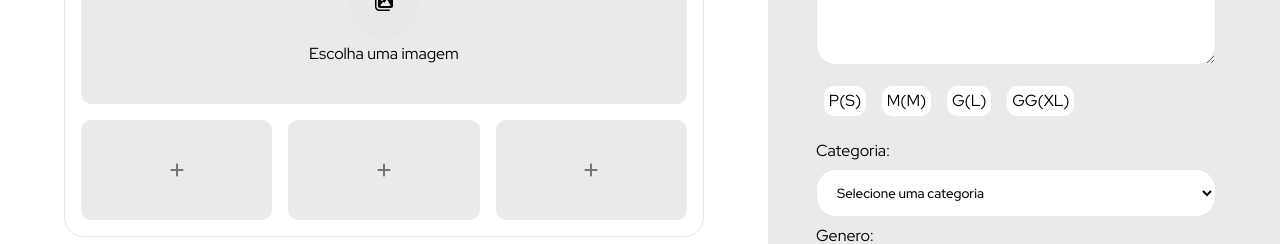
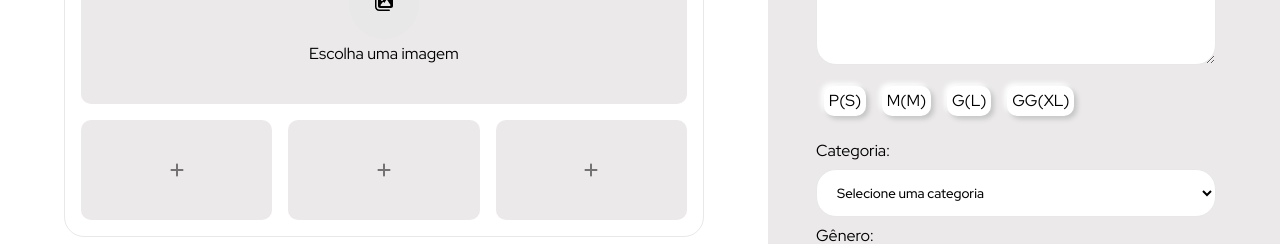
Before and after one commit to Talyson-Ferreira1/Trapo, a Next.js app: page /Register-product in a window 1280 px wide. Shown: the part 425-669 px from the top of the page. Built offline with nearby package versions, Linux system fonts and the light colour scheme.

Commit message:
feature: finished logic checkbox

```diff
--- a/src/app/components/register-product-information/register-information.jsx
+++ b/src/app/components/register-product-information/register-information.jsx
@@ -1,11 +1,11 @@
-'use client';
+'use client'
 import PropTypes from 'prop-types';
 import { useFormik } from 'formik';
 import './style.css';
 import { off } from 'process';
 
 export default function RegisterProductInfo({ sendInfo }) {
-  //adicionar mais informações como tamanhos
+  // adicionar mais informações como tamanhos
 
   const initialValues = {
     name_product: '',
@@ -17,7 +17,6 @@ export default function RegisterProductInfo({ sendInfo }) {
     checkbox_value_2: [],
     checkbox_value_3: [],
     checkbox_value_4: [],
-
   };
 
   const onSubmit = (values) => {
@@ -26,34 +25,60 @@ export default function RegisterProductInfo({ sendInfo }) {
 
   const validate = (values) => {
     let errors = {};
+
     const regex = /^\d+(?:[\.,]\d{1,2})?$/gm;
+
+
+    const arrayCheckbox = [
+      values.checkbox_value_1,
+      values.checkbox_value_2,
+      values.checkbox_value_3,
+      values.checkbox_value_4,
+    ]
+
+    const allAreEmpty = arrayCheckbox.every(value => Array.isArray(value) && value.length === 0);
+
 
     if (!values.name_product) {
       errors.name_product = 'Campo obrigatório';
+
     } else if (values.name_product.length < 5) {
       errors.name_product = 'O nome deve conter no mínimo 5 caracteres';
+
     }
 
     if (!values.price_product) {
       errors.price_product = 'Campo obrigatório';
+
     } else if (!regex.test(values.price_product)) {
       errors.price_product = 'Insira um valor numérico válido';
+
     }
 
     if (!values.description_product) {
       errors.description_product = 'Campo obrigatório';
+
     } else if (values.description_product.length < 10) {
-      errors.description_product = 'Insira no minimo 10 caracteres';
+      errors.description_product = 'Insira no mínimo 10 caracteres';
+
     } else if (values.description_product.length > 100) {
-      errors.description_product = 'Insira no minimo 100 caracteres';
+      errors.description_product = 'Insira no máximo 100 caracteres';
+
+    }
+
+    if(allAreEmpty){
+      errors.size_product = 'Selecione no mínimo um tamanho';
+
     }
 
     if (!values.category_product) {
       errors.category_product = 'Campo obrigatório';
+
     }
 
     if (!values.gener_product) {
       errors.gener_product = 'Campo obrigatório';
+
     }
 
     return errors;
@@ -65,7 +90,21 @@ export default function RegisterProductInfo({ sendInfo }) {
     validate,
   });
 
-  console.log(formik.values)
+  const handleCheckboxChange = (fieldName, e) => {
+    const isChecked = e.target.checked;
+    const checkboxValues = [...formik.values[fieldName]];
+
+    if (isChecked) {
+      checkboxValues.push(e.target.value);
+    } else {
+      const index = checkboxValues.indexOf(e.target.value);
+      if (index > -1) {
+        checkboxValues.splice(index, 1);
+      }
+    }
+
+    formik.setFieldValue(fieldName, checkboxValues);
+  };
 
   return (
     <section className="form-info-poduct">
@@ -116,53 +155,55 @@ export default function RegisterProductInfo({ sendInfo }) {
             <span className="warning">{formik.errors.description_product}</span>
           )}
 
-        <div className='container-checkbox'>
-
-
-          <label className="label-checkbox" htmlFor="checkbox_value_1">
+        <div className="container-checkbox">
+          <label className={`label-checkbox${formik.values.checkbox_value_1.includes('P(S)') ? ' checked' : ''}`} htmlFor="checkbox_value_1">
             P(S)
             <input
               className="checkbox"
               type="checkbox"
               name="checkbox_value_1"
-              onChange={formik.handleChange}
+              value="P(S)"
+              onChange={(e) => handleCheckboxChange('checkbox_value_1', e)}
             />
           </label>
 
-
-
-          <label className='label-checkbox' htmlFor="checkbox_value_2">
+          <label className={`label-checkbox${formik.values.checkbox_value_2.includes('M(M)') ? ' checked' : ''}`} htmlFor="checkbox_value_2">
             <input
-              className='checkbox'
+              className="checkbox"
               type="checkbox"
               name="checkbox_value_2"
-              onChange={formik.handleChange}
-              />
+              value="M(M)"
+              onChange={(e) => handleCheckboxChange('checkbox_value_2', e)}
+            />
             M(M)
           </label>
 
-
-          <label className='label-checkbox' htmlFor="checkbox_value_3">
+          <label className={`label-checkbox${formik.values.checkbox_value_3.includes('G(L)') ? ' checked' : ''}`} htmlFor="checkbox_value_3">
             <input
-              className='checkbox check-3'
+              className="checkbox check-3"
               type="checkbox"
               name="checkbox_value_3"
-              onChange={formik.handleChange}
-              />
+              value="G(L)"
+              onChange={(e) => handleCheckboxChange('checkbox_value_3', e)}
+            />
             G(L)
           </label>
 
-          <label className='label-checkbox' htmlFor="checkbox_value_4">
+          <label className={`label-checkbox${formik.values.checkbox_value_4.includes('GG(XL)') ? ' checked' : ''}`} htmlFor="checkbox_value_4">
             <input
-              className='checkbox'
+              className="checkbox"
               type="checkbox"
               name="checkbox_value_4"
-              onChange={formik.handleChange}
-              />
+              value="GG(XL)"
+              onChange={(e) => handleCheckboxChange('checkbox_value_4', e)}
+            />
             GG(XL)
           </label>
+        </div>
+        {formik.errors.size_product && (
+            <span className="warning">{formik.errors.size_product}</span>
+          )}
 
-        </div>
 
         <label htmlFor="category-product">Categoria:</label>
         <select
@@ -184,7 +225,7 @@ export default function RegisterProductInfo({ sendInfo }) {
           <span className="warning">{formik.errors.category_product}</span>
         )}
 
-        <label htmlFor="gener-product">Genero:</label>
+        <label htmlFor="gener-product">Gênero:</label>
         <select
           className="gener-product"
           id="gener-product"
@@ -193,7 +234,7 @@ export default function RegisterProductInfo({ sendInfo }) {
         >
           <option value="" disabled defaultValue hidden>
             Selecione o gênero
-          </option>{' '}
+          </option>
           <option value="Feminino">Feminino</option>
           <option value="Masculino">Masculino</option>
           <option value="Unissex">Unissex</option>
--- a/src/app/components/register-product-information/style.css
+++ b/src/app/components/register-product-information/style.css
@@ -82,8 +82,11 @@
     cursor:pointer;
 }
 
-.checkbox:checked + .label-checkbox {
-    border: 1px solid black;
+.label-checkbox.checked {
+
+    background: #e8e8e8;
+    box-shadow: 3px 3px 5px #050505,
+                -3px -3px 5px #ffffff;
 }
 
 .label-checkbox {
@@ -92,5 +95,7 @@
     padding: .3rem !important;
     border-radius: 10px;
     margin:1rem 0.5rem;
+    box-shadow: 3px 3px 5px #c5c5c5,
+                -3px -3px 5px #ffffff;
 
 }
```
